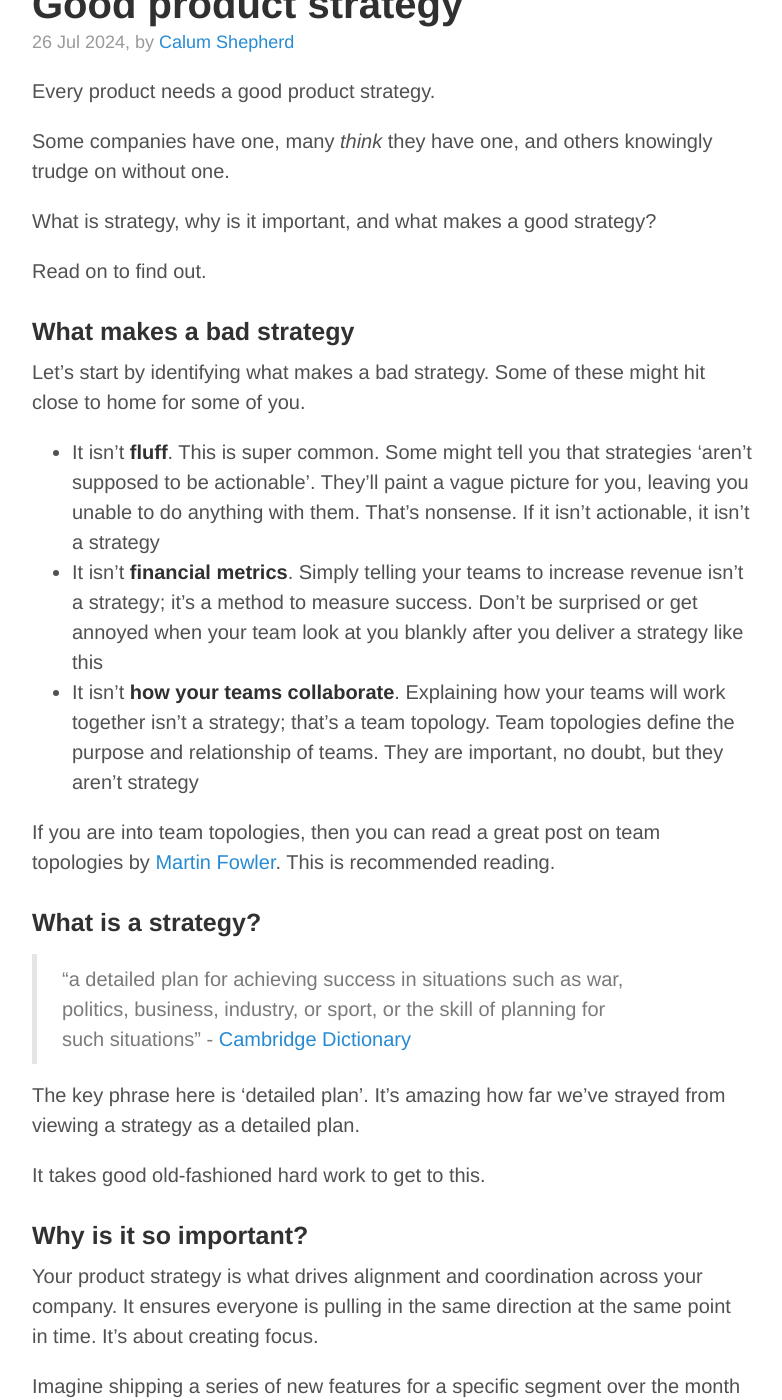
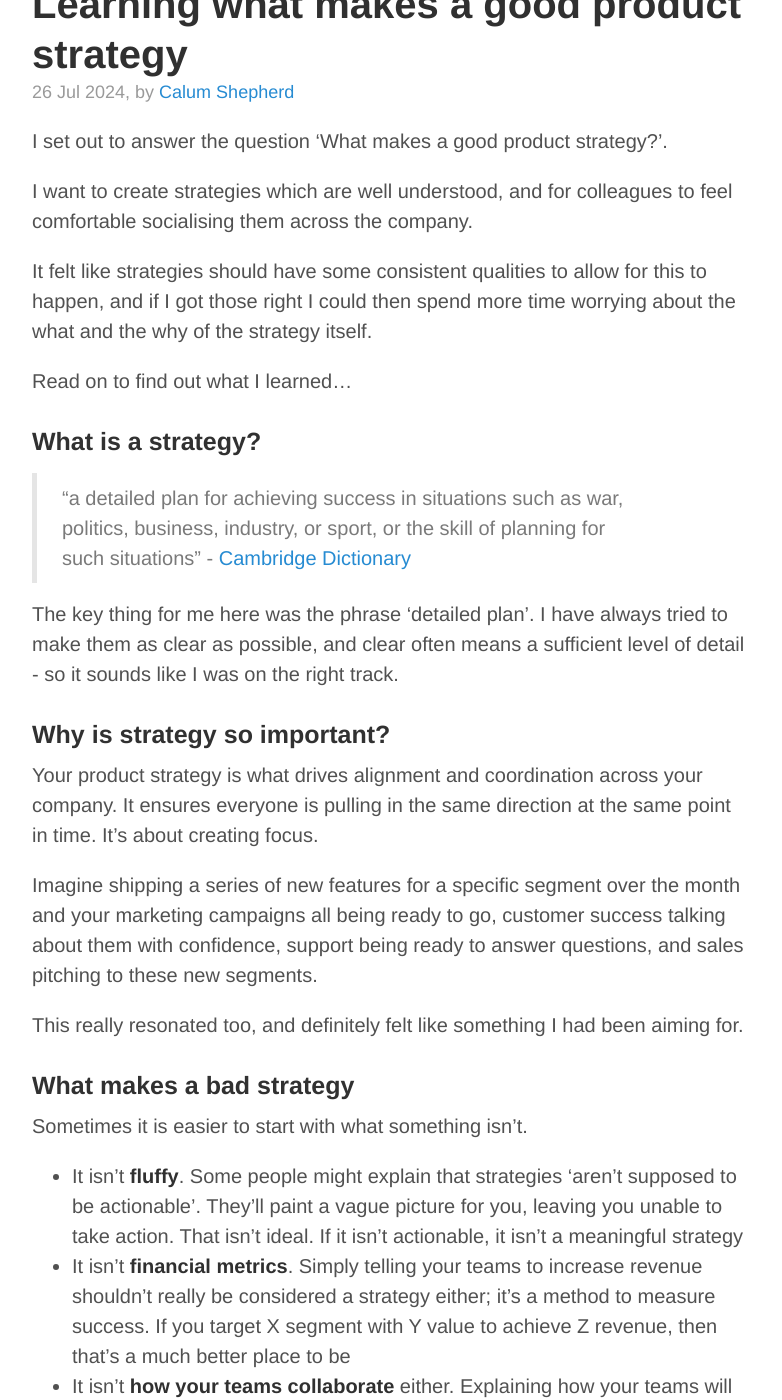
Before and after one commit to calcode/calcode.github.io, a Jekyll site: the page built from _posts/2024-07-26-good-product-strategy.md, in a window 1280 px wide and 1400 px high, scrolled down 204 px. Shown: the whole window, without its empty margins (248-1030 px from the left). Built offline with Jekyll 4.4.1, drawn with Linux system fonts in a browser that asks for light colours; some of the changed text lies outside the part shown.

Commit message:
Updated posts

```diff
--- a/_posts/2024-07-26-good-product-strategy.md
+++ b/_posts/2024-07-26-good-product-strategy.md
@@ -1,46 +1,42 @@
 ---
 layout: post
-title: Good product strategy
+title: Learning what makes a good product strategy
 permalink: good-product-strategy
 ---
 
-Every product needs a good product strategy.
+I set out to answer the question 'What makes a good product strategy?'.
 
-Some companies have one, many *think* they have one, and others knowingly trudge on without one.
+I want to create strategies which are well understood, and for colleagues to feel comfortable socialising them across the company.
 
-What is strategy, why is it important, and what makes a good strategy?
+It felt like strategies should have some consistent qualities to allow for this to happen, and if I got those right I could then spend more time worrying about the what and the why of the strategy itself.
 
-Read on to find out.
-
-### What makes a bad strategy
-
-Let’s start by identifying what makes a bad strategy.
-Some of these might hit close to home for some of you.
-
-- It isn’t **fluff**. This is super common. Some might tell you that strategies ‘aren’t supposed to be actionable’. They’ll paint a vague picture for you, leaving you unable to do anything with them. That’s nonsense. If it isn’t actionable, it isn’t a strategy
-- It isn’t **financial metrics**. Simply telling your teams to increase revenue isn’t a strategy; it’s a method to measure success. Don’t be surprised or get annoyed when your team look at you blankly after you deliver a strategy like this
-- It isn’t **how your teams collaborate**. Explaining how your teams will work together isn’t a strategy; that’s a team topology. Team topologies define the purpose and relationship of teams. They are important, no doubt, but they aren’t strategy
-
-If you are into team topologies, then you can read a great post on team topologies by [Martin Fowler](https://martinfowler.com/bliki/TeamTopologies.html). This is recommended reading.
+Read on to find out what I learned...
 
 ### What is a strategy?
 > “a detailed plan for achieving success in situations such as war, politics, business, industry, or sport, or the skill of planning for such situations” - [Cambridge Dictionary](https://dictionary.cambridge.org/dictionary/english/strategy)
 
-The key phrase here is ‘detailed plan’. It’s amazing how far we’ve strayed from viewing a strategy as a detailed plan.
+The key thing for me here was the phrase ‘detailed plan’. I have always tried to make them as clear as possible, and clear often means a sufficient level of detail - so it sounds like I was on the right track.
 
-It takes good old-fashioned hard work to get to this.
-
-### Why is it so important?
+### Why is strategy so important?
 Your product strategy is what drives alignment and coordination across your company. It ensures everyone is pulling in the same direction at the same point in time. It’s about creating focus.
 
 Imagine shipping a series of new features for a specific segment over the month and your marketing campaigns all being ready to go, customer success talking about them with confidence, support being ready to answer questions, and sales pitching to these new segments.
 
-Seamless!
+This really resonated too, and definitely felt like something I had been aiming for.
+
+### What makes a bad strategy
+Sometimes it is easier to start with what something isn't.
+
+- It isn’t **fluffy**. Some people might explain that strategies ‘aren’t supposed to be actionable’. They’ll paint a vague picture for you, leaving you unable to take action. That isn't ideal. If it isn’t actionable, it isn’t a meaningful strategy
+- It isn’t **financial metrics**. Simply telling your teams to increase revenue shouldn't really be considered a strategy either; it’s a method to measure success. If you target X segment with Y value to achieve Z revenue, then that's a much better place to be
+- It isn’t **how your teams collaborate** either. Explaining how your teams will work together isn’t a strategy; that's probably more a topology. Team topologies define the purpose and relationship of teams. They are important, no doubt, but I'd steer clear calling them a strategy
+
+If you are into team topologies, then you can read a great post on team topologies by [Martin Fowler](https://martinfowler.com/bliki/TeamTopologies.html). It's a fantastic read :)
 
 ### What makes a good strategy?
-The bible on this for me isn’t from a product management source, surprisingly. It’s [Good Strategy, Bad Strategy by Richard Rumelt](https://www.amazon.co.uk/Good-Strategy-Bad-difference-matters/dp/1781256179/ref=asc_df_1781256179/?tag=googshopuk-21&linkCode=df0&hvadid=697308647252&hvpos=&hvnetw=g&hvrand=13959286353907761805&hvpone=&hvptwo=&hvqmt=&hvdev=c&hvdvcmdl=&hvlocint=&hvlocphy=9046885&hvtargid=pla-566591824724&psc=1&mcid=5e5268e4d1bc3ecb8573ccddbfcd0784&th=1&psc=1&gad_source=1). You can pick it up on Amazon for cheap as chips.
+The best write up I found wasn't from a product management source (surprisingly). It’s [Good Strategy, Bad Strategy by Richard Rumelt](https://www.amazon.co.uk/Good-Strategy-Bad-difference-matters/dp/1781256179/ref=asc_df_1781256179/?tag=googshopuk-21&linkCode=df0&hvadid=697308647252&hvpos=&hvnetw=g&hvrand=13959286353907761805&hvpone=&hvptwo=&hvqmt=&hvdev=c&hvdvcmdl=&hvlocint=&hvlocphy=9046885&hvtargid=pla-566591824724&psc=1&mcid=5e5268e4d1bc3ecb8573ccddbfcd0784&th=1&psc=1&gad_source=1). You can pick it up on Amazon for cheap as chips.
 
-There’s also an excellent [Marty Cagan piece on product strategy](https://www.svpg.com/product-strategy-overview/). This is product management focused, and it’s excellent.
+And, this excellent [Marty Cagan piece on product strategy](https://www.svpg.com/product-strategy-overview/).
 
 So, what makes a good strategy?
 - It identifies a series of problems or opportunities
@@ -57,6 +53,4 @@ Additionally, a good strategy should also:
 - Be explainable by everyone across the company
 - Move you towards your product vision
 
-Stick to this and I suspect you’ll notice less of the team telling you about a ‘lack of focus’ or ‘poor collaboration’.
-
-Let me know how you get on.
+I'm planning to stick to this from now on, and hopefully it'll allow me to continue refining things for the better in the coming months!
```
Also changed, not shown: _posts/2012-01-03-occupy-flash-campaign.md (deleted, +0 -24 lines), _posts/2013-05-02-digital-project-management.md (deleted, +0 -27 lines), 1 other file.
